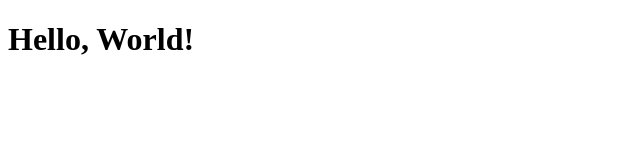
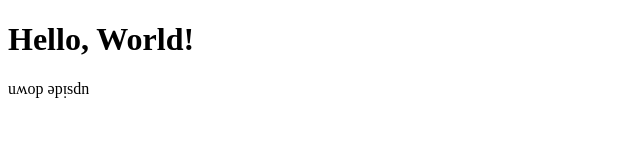
Before and after one commit to kevin-ci/WW-2404-GitCollab2, a plain HTML site: page index.html in a window 1280 px wide. Shown: the whole page, without its empty margins (0-640 px from the left). Drawn offline with Linux system fonts and the light colour scheme.

Commit message:
added paragraph

```diff
--- a/index.html
+++ b/index.html
@@ -7,5 +7,6 @@
 </head>
 <body>
     <h1>Hello, World!</h1>
+    <p>uʍop ǝpᴉsdn</p>
 </body>
 </html>
```
